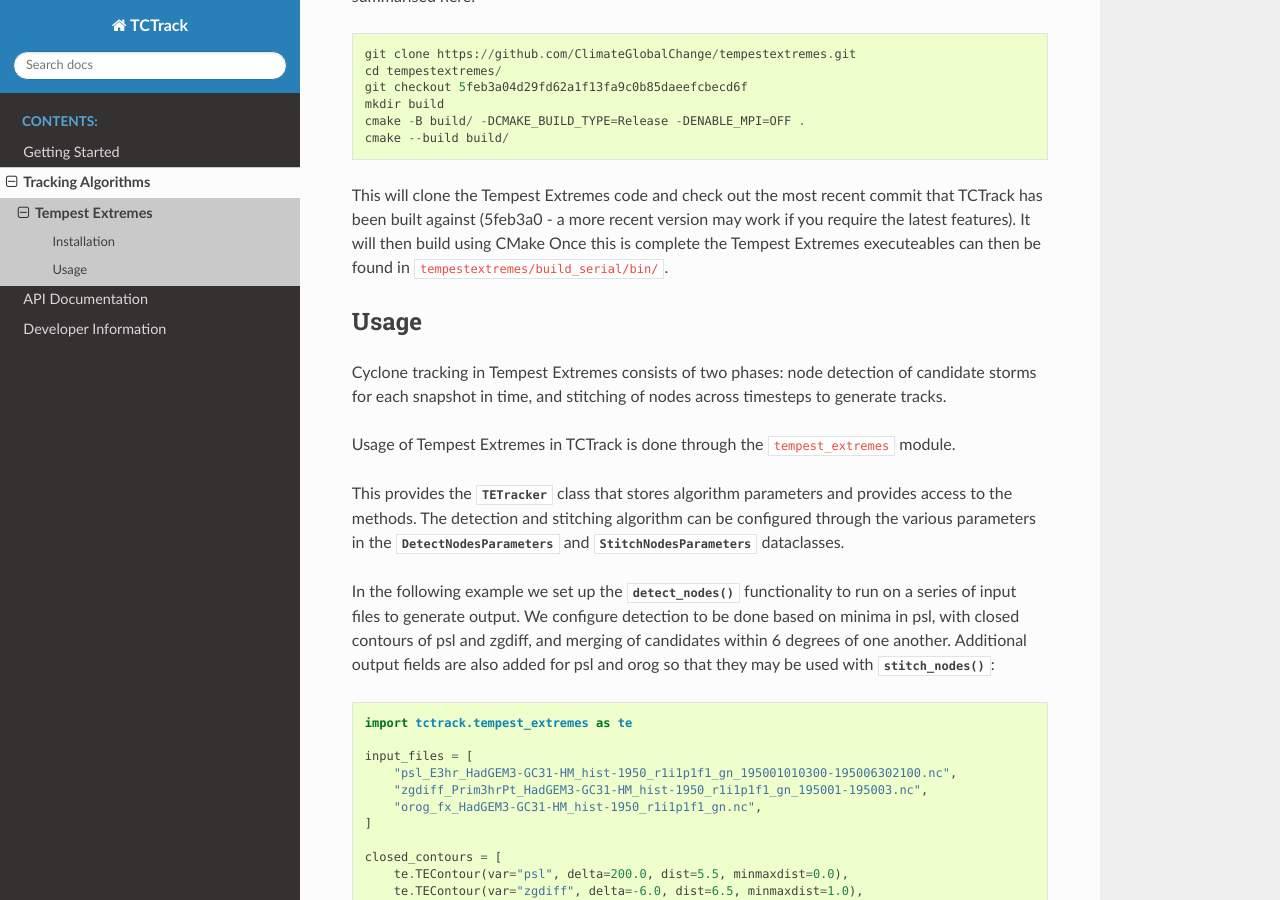
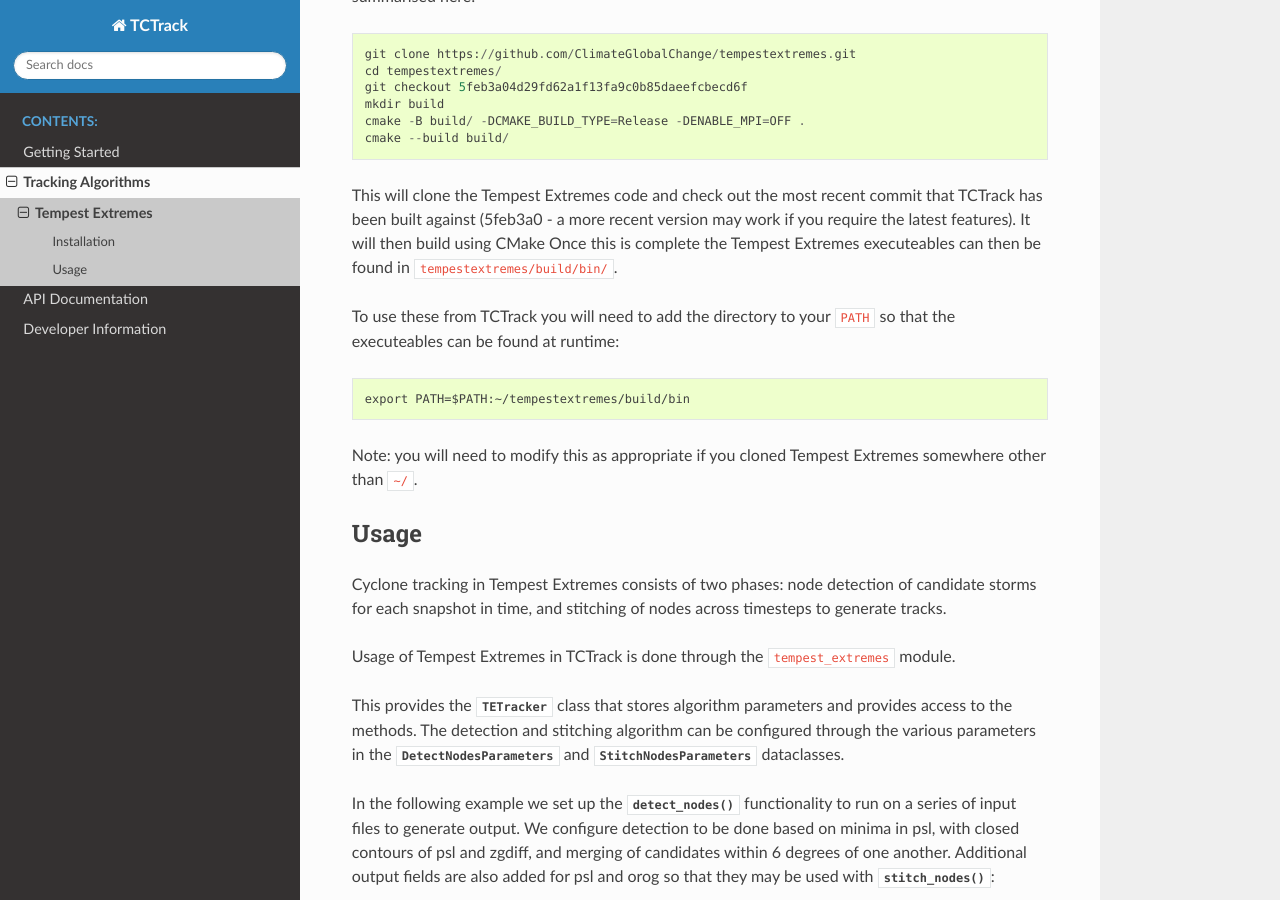
Before and after one commit to Cambridge-ICCS/TCTrack, a Sphinx documentation site: the page built from docs/tracking-algorithms/tempest_extremes.rst, in a window 1280 px wide and 900 px high, scrolled down 664 px. Built offline with Sphinx 7.4.7 and the Read the Docs theme 3.1.0, drawn with Linux system fonts in a browser that asks for light colours.

Commit message:
Clarify installation of tempest extremes and adding to PATH.

```diff
--- a/docs/tracking-algorithms/tempest_extremes.rst
+++ b/docs/tracking-algorithms/tempest_extremes.rst
@@ -46,8 +46,15 @@
 the latest features).
 It will then build using CMake
 Once this is complete the Tempest Extremes executeables can then be found in
-``tempestextremes/build_serial/bin/``.
+``tempestextremes/build/bin/``.
 
+To use these from TCTrack you will need to add the directory to your ``PATH`` so that
+the executeables can be found at runtime::
+
+    export PATH=$PATH:~/tempestextremes/build/bin
+
+Note: you will need to modify this as appropriate if you cloned Tempest Extremes
+somewhere other than ``~/``.
 
 Usage
 -----
```
